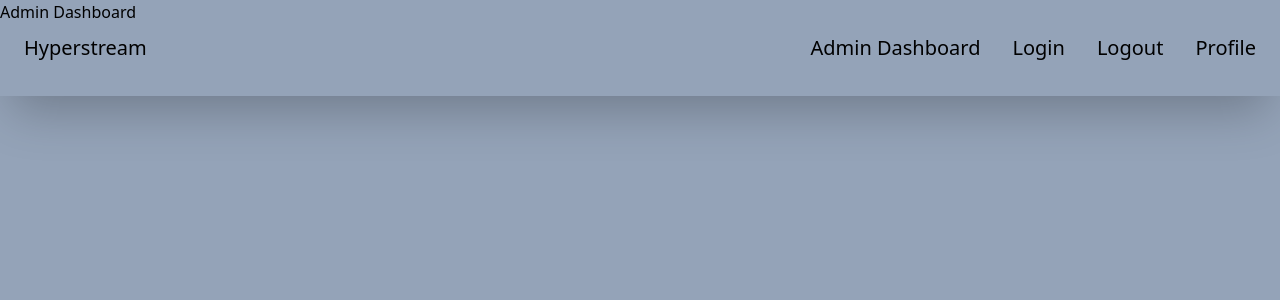
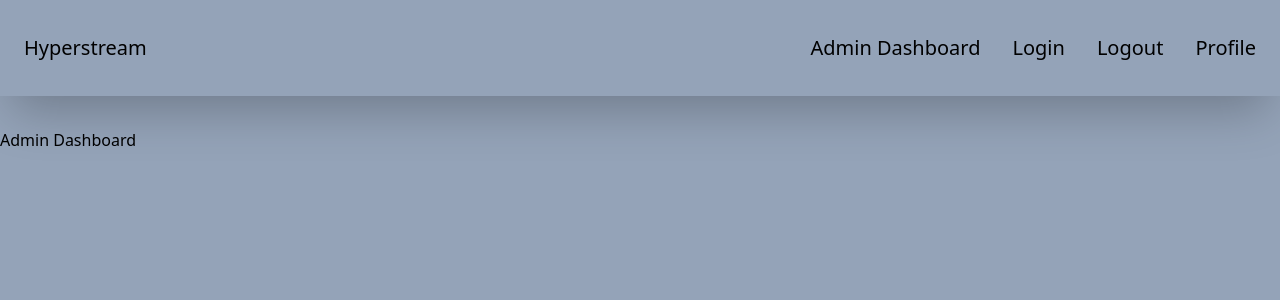
Before and after one commit to sohilf88/hyperstream, a Next.js app: page /dashboard in a window 1280 px wide. Shown: the top 300 px of the page. Built offline with nearby package versions, Linux system fonts and the light colour scheme.

Commit message:
minor changes in layout no JSX nor any function added as of now

```diff
--- a/app/dashboard/page.tsx
+++ b/app/dashboard/page.tsx
@@ -1,5 +1,9 @@
 function page() {
-  return <div>Admin Dashboard</div>;
+  return (
+    <section >
+      Admin Dashboard
+    </section>
+  );
 }
 
 export default page;
--- a/app/globals.css
+++ b/app/globals.css
@@ -12,6 +12,6 @@
   position: absolute;
   top: 0;
   left: 0;
-  padding: 0 0.7rem;
+  padding: 0 0.2rem;
 
 }
--- a/app/layout.tsx
+++ b/app/layout.tsx
@@ -17,8 +17,8 @@ export default function RootLayout({
 }) {
   return (
     <html lang="en">
-      <body className="dark:text-slate-300 dark:bg-slate-900 bg-slate-400 subpixel-antialiased">
-        <section>
+      <body className="dark:text-slate-300 dark:bg-slate-900 bg-slate-400 subpixel-antialiased overflow-x-hidden">
+        <section className="sm:mt-16 mt-14 md:mt-24 lg:mt-32">
           <Header />
         </section>
         <main className="max-w-8xl mx-auto">{children}</main>
--- a/app/page.tsx
+++ b/app/page.tsx
@@ -1,24 +1,13 @@
-import { useEffect, useState } from "react";
+
 import Videoplayer from "./../components/videoplayer";
 
 export default function Home() {
-  // const [mounted, setMounted] = useState(false);
-  // useEffect(() => {
-  //   setMounted(true);
-  // }, []);
 
-  // if (!mounted)
   return (
     <>
-      <main className=" lg:mt-12 grid lg:gap-4 grid-cols-1 md:grid-cols-2 lg:grid-cols-2 gap-1  2xl:grid-cols-3  ">
+      <main className="mt-10 sm:mt-14 md:mt-20 lg:mt-24 xl:mt-28 grid lg:gap-3 grid-cols-1 md:grid-cols-2 lg:grid-cols-3 gap-4  2xl:grid-cols-3 last-of-type:mb-8  ">
         <Videoplayer />
-        <Videoplayer />
-        <Videoplayer />
-        <Videoplayer />
-        <Videoplayer />
-        <Videoplayer />
-        <Videoplayer />
-        <Videoplayer />
+
       </main>
     </>
   );
--- a/components/header.tsx
+++ b/components/header.tsx
@@ -2,7 +2,7 @@ import Link from "next/link";
 
 function Header() {
   return (
-    <header className="dark:bg-slate-700 h-12 sm:h-16 md:h-20 lg:h-24 shadow sm:shadow-sm lg:shadow-lg xl:shadow-2xl xl:text-2xl fixed left-0 top-0 right-0 ">
+    <header className="dark:bg-slate-700 h-12 sm:h-16 md:h-20 lg:h-24 shadow sm:shadow-sm lg:shadow-lg xl:shadow-2xl xl:text-2xl fixed z-10 left-0 top-0 right-0 ">
       <nav className=" px-2 sm:px-3 md:px-5 lg:px-6  grid grid-col-2 items-center h-full lg:mx-auto text-sm sm:text-base md:text-lg lg:text-xl">
         <div className="logo ">
           <div className="col-start-1">
--- a/components/videoplayer.tsx
+++ b/components/videoplayer.tsx
@@ -1,13 +1,12 @@
 "use client";
 import ReactPlayer from "react-player";
 import { useEffect, useState } from "react";
-import Header from "./header";
 
 function Videoplayer() {
   const status = ReactPlayer.canPlay(
     "https://bitdash-a.akamaihd.net/content/MI201109210084_1/m3u8s/f08e80da-bf1d-4e3d-8899-f0f6155f6e.m3u8"
   );
-  console.log(status);
+
   const [mounted, setMounted] = useState(false);
   useEffect(() => {
     setMounted(true);
@@ -16,23 +15,17 @@ function Videoplayer() {
   if (mounted)
     return (
       <section className="">
-        {/* <div className="pt-[52.5%] relative">
+        <div className="player-wrapper shadow-2xl hover:scale-[1.01] rounded-sm bg-gray-800 transition duration-100  ">
+          <div className="absolute place-items-center top-0 left-1 grid sm:grid-cols-4 grid-cols-3 w-full">
+            <div>camera name</div>
+            <div className="sm:col-start-3">location</div>
+            <div className="sm:col-start-4 self-center">more</div>
+          </div>
           <ReactPlayer
-            className="top-0 absolute left-0"
-            controls={true}
+            className="react-player"
             // playing
             muted
-            forceHls
-            width={320}
-            // url="https://bitdash-a.akamaihd.net/content/MI201109210084_1/m3u8s/f08e80da-bf1d-4e3d-8899-f0f6155f6e.m3u8"
-            url="https://demo.unified-streaming.com/k8s/features/stable/video/tears-of-steel/tears-of-steel.ism/.m3u8"
-          />
-        </div> */}
-        <div className="player-wrapper shadow-2xl hover:scale-[1.01] rounded-sm bg-gray-700 transition duration-100 ">
-          <ReactPlayer
-            className="react-player"
-            playing
-            muted
+            twitch
             url="https://demo.unified-streaming.com/k8s/features/stable/video/tears-of-steel/tears-of-steel.ism/.m3u8"
             width="100%"
             height="100%"
```
